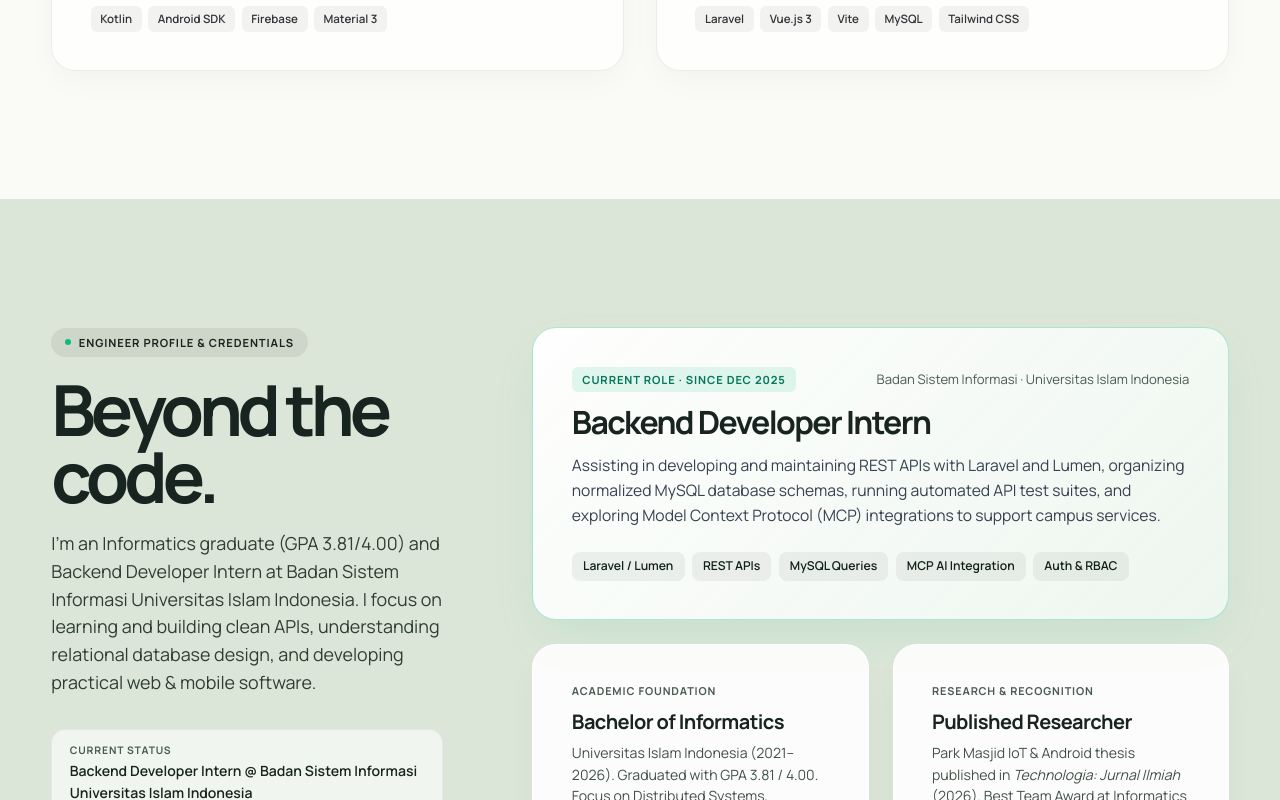
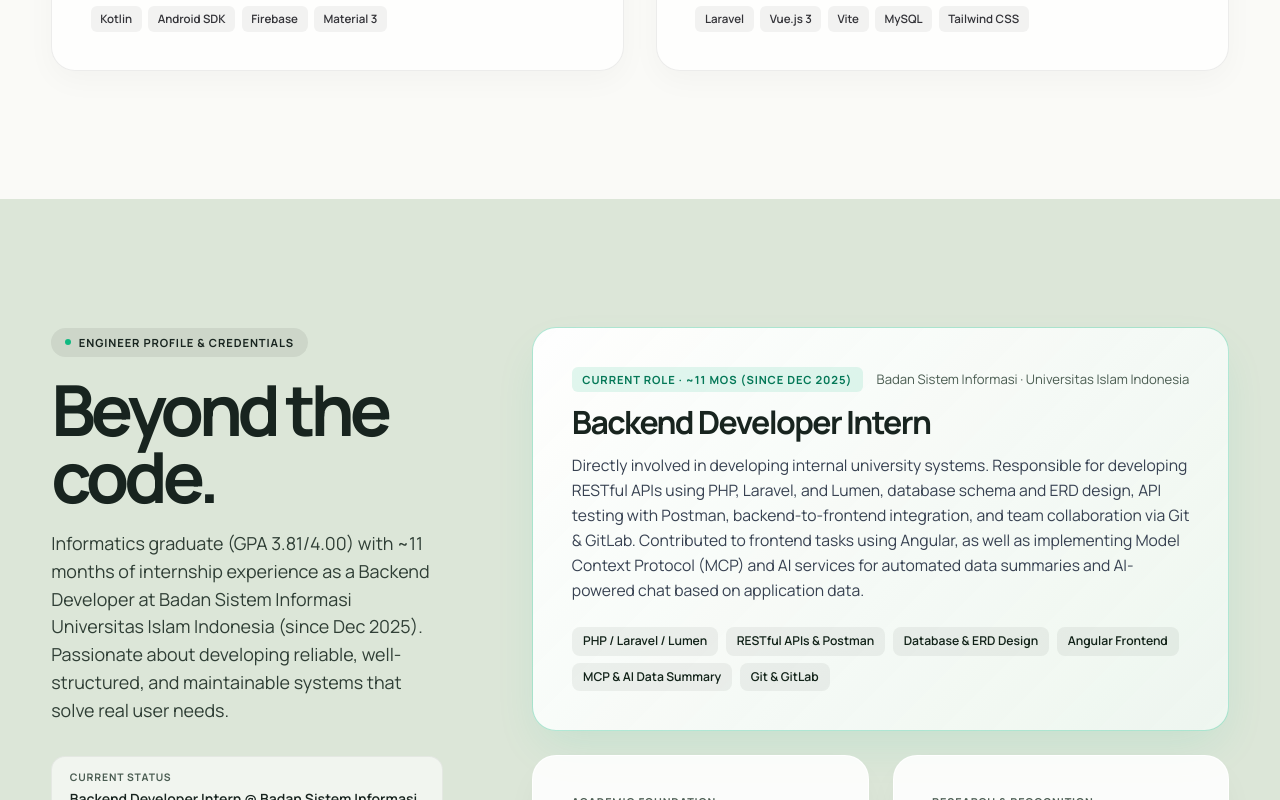
Before and after one commit to reiky03/portfolio, a React (Vite) app: page / in a window 1280 px wide. Shown: the part 11200-12000 px from the top of the page. Built offline with nearby package versions, Linux system fonts and the light colour scheme.

Commit message:
feat(profile): integrate authentic 11-month internship experience and engineering focus

```diff
--- a/src/main.tsx
+++ b/src/main.tsx
@@ -521,7 +521,7 @@ function App() {
               </div>
               <h2 id="profile-title">Beyond the code.</h2>
               <p className="profile-lead">
-                I’m an Informatics graduate (GPA 3.81/4.00) and Backend Developer Intern at Badan Sistem Informasi Universitas Islam Indonesia. I focus on learning and building clean APIs, understanding relational database design, and developing practical web & mobile software.
+                Informatics graduate (GPA 3.81/4.00) with ~11 months of internship experience as a Backend Developer at Badan Sistem Informasi Universitas Islam Indonesia (since Dec 2025). Passionate about developing reliable, well-structured, and maintainable systems that solve real user needs.
               </p>
               <div className="profile-meta-pills">
                 <div className="profile-pill">
@@ -546,19 +546,20 @@ function App() {
             <div className="profile-bento">
               <div className="profile-bento__card profile-bento__card--featured">
                 <div className="profile-card__head">
-                  <span className="profile-card__badge">CURRENT ROLE · SINCE DEC 2025</span>
+                  <span className="profile-card__badge">CURRENT ROLE · ~11 MOS (SINCE DEC 2025)</span>
                   <span className="profile-card__org">Badan Sistem Informasi · Universitas Islam Indonesia</span>
                 </div>
                 <h3 className="profile-card__role">Backend Developer Intern</h3>
                 <p className="profile-card__summary">
-                  Assisting in developing and maintaining REST APIs with Laravel and Lumen, organizing normalized MySQL database schemas, running automated API test suites, and exploring Model Context Protocol (MCP) integrations to support campus services.
+                  Directly involved in developing internal university systems. Responsible for developing RESTful APIs using PHP, Laravel, and Lumen, database schema and ERD design, API testing with Postman, backend-to-frontend integration, and team collaboration via Git & GitLab. Contributed to frontend tasks using Angular, as well as implementing Model Context Protocol (MCP) and AI services for automated data summaries and AI-powered chat based on application data.
                 </p>
                 <div className="profile-card__tags">
-                  <span>Laravel / Lumen</span>
-                  <span>REST APIs</span>
-                  <span>MySQL Queries</span>
-                  <span>MCP AI Integration</span>
-                  <span>Auth & RBAC</span>
+                  <span>PHP / Laravel / Lumen</span>
+                  <span>RESTful APIs & Postman</span>
+                  <span>Database & ERD Design</span>
+                  <span>Angular Frontend</span>
+                  <span>MCP & AI Data Summary</span>
+                  <span>Git & GitLab</span>
                 </div>
               </div>
 
@@ -625,8 +626,9 @@ function App() {
                 <span className="cap-chip">Laravel</span>
                 <span className="cap-chip">Lumen</span>
                 <span className="cap-chip">RESTful APIs</span>
+                <span className="cap-chip">Postman Testing</span>
                 <span className="cap-chip">Model Context Protocol (MCP)</span>
-                <span className="cap-chip">RBAC Security</span>
+                <span className="cap-chip">ERD & Schema Design</span>
               </div>
             </div>
 
@@ -638,11 +640,11 @@ function App() {
               <p className="cap-card__desc">Responsive web interfaces with clean component structures, standard accessibility, and smooth user interactions.</p>
               <div className="cap-card__chips">
                 <span className="cap-chip">TypeScript</span>
+                <span className="cap-chip">Angular</span>
                 <span className="cap-chip">React</span>
                 <span className="cap-chip">Next.js</span>
                 <span className="cap-chip">Vue.js</span>
                 <span className="cap-chip">Tailwind CSS</span>
-                <span className="cap-chip">GSAP Motion</span>
               </div>
             </div>
 
@@ -671,10 +673,10 @@ function App() {
               <div className="cap-card__chips">
                 <span className="cap-chip">PostgreSQL</span>
                 <span className="cap-chip">MySQL</span>
+                <span className="cap-chip">Git & GitLab</span>
                 <span className="cap-chip">Firebase Realtime / Firestore</span>
                 <span className="cap-chip">Docker</span>
                 <span className="cap-chip">AWS Cloud</span>
-                <span className="cap-chip">Git Workflows</span>
               </div>
             </div>
           </div>
@@ -693,7 +695,7 @@ function App() {
               <div className="contact-bento__left">
                 <h2 id="contact-title">Let’s connect &<br />build together.</h2>
                 <p className="contact-subtitle">
-                  Looking for a junior backend or full-stack developer? I’m eager to learn, contribute, and join a collaborative engineering team.
+                  Looking for a backend or software developer? I focus on building reliable, well-structured, and maintainable systems that solve real user needs—eager to learn, contribute, and collaborate with an engineering team.
                 </p>
                 <div className="contact-location-info">
                   <span className="contact-location-dot" aria-hidden="true" />
```
Also changed, not shown: scripts/generate_deck.cjs (+12 -11 lines), 2 other files (tests, documents, lock files or other folders).
